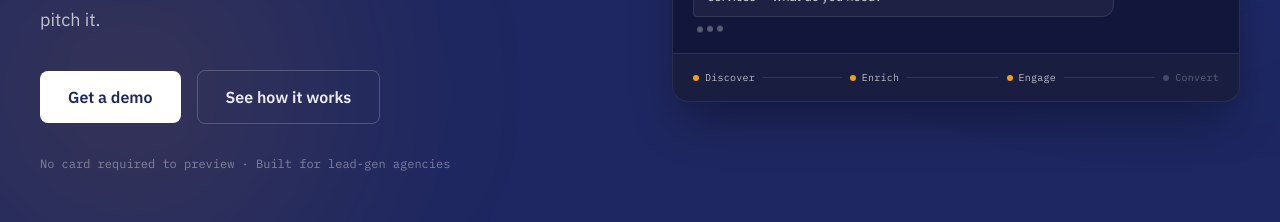
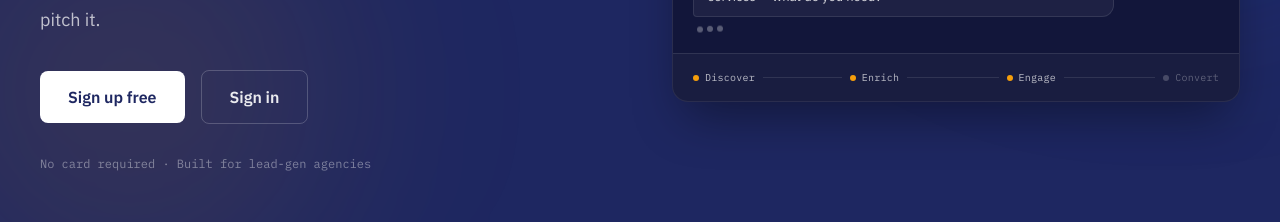
Before and after one commit to Nabeel-Usmani/automationgini-website, a React (Vite) app: page / in a window 1280 px wide. Shown: the part 501-723 px from the top of the page. Built offline with nearby package versions, Linux system fonts and the light colour scheme.

Commit message:
Update Hero.jsx

```diff
--- a/src/components/Hero.jsx
+++ b/src/components/Hero.jsx
@@ -32,21 +32,21 @@ export default function Hero() {
 
           <div className="mt-9 flex flex-wrap items-center gap-4">
             <a
-              href="#contact"
+              href="https://crm-leads-enterprise.onrender.com/?signup=1"
               className="font-body font-semibold text-navy bg-white hover:bg-ice px-7 py-3.5 rounded-lg transition-colors"
             >
-              Get a demo
+              Sign up free
             </a>
             <a
-              href="#pipeline"
+              href="https://crm-leads-enterprise.onrender.com"
               className="font-body font-semibold text-white/90 hover:text-white border border-white/20 hover:border-white/40 px-7 py-3.5 rounded-lg transition-colors"
             >
-              See how it works
+              Sign in
             </a>
           </div>
 
           <p className="mt-8 font-mono text-xs text-white/40">
-            No card required to preview &middot; Built for lead-gen agencies
+            No card required &middot; Built for lead-gen agencies
           </p>
         </div>
 
```
